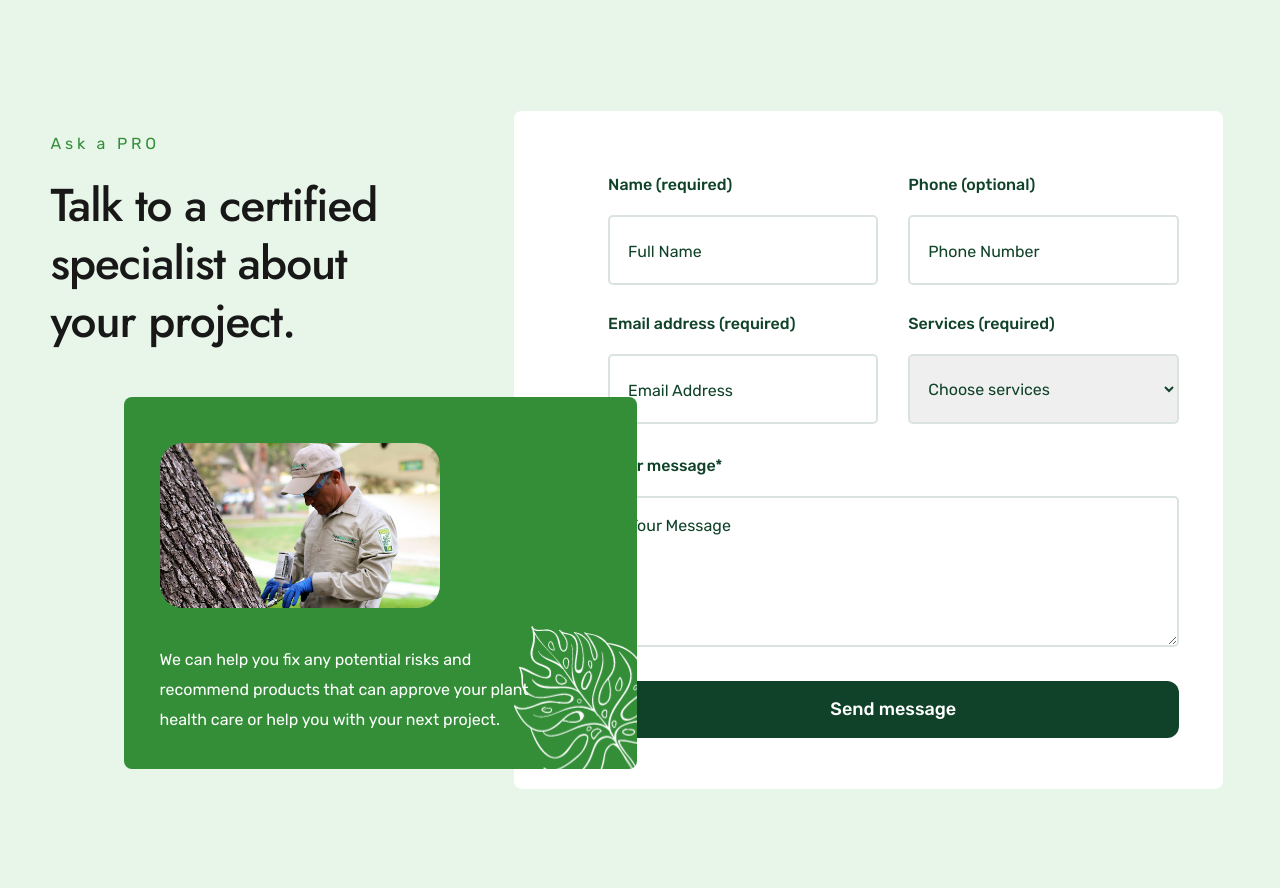
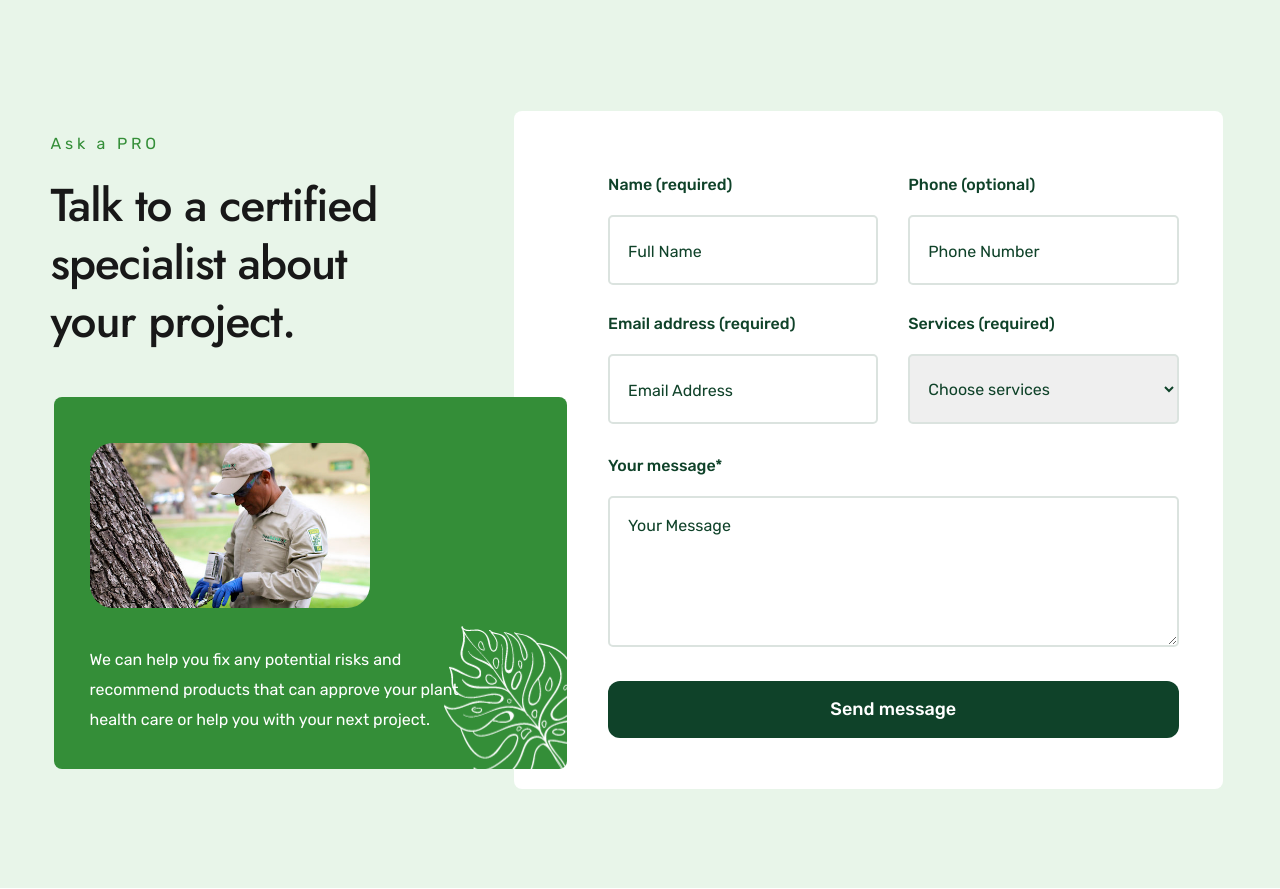
Before and after one commit to mcardy-ux/treeadvisor, a PHP site: page / in a window 1280 px wide. Shown: the part 4984-5873 px from the top of the page. Run offline with PHP 8.4, Linux system fonts and the light colour scheme; some web fonts are replaced.

Commit message:
Se ajusto el responsive en macbook air

```diff
--- a/stylesheet/responsive.css
+++ b/stylesheet/responsive.css
@@ -14,7 +14,7 @@
   }
 
   .nav-wrap {
-    margin-left: -30%;
+    margin-left: -6%;
   }
 
   #header .site-header-right .button {
@@ -90,7 +90,7 @@
 
   .flat-contact .contact-address {
     bottom: 20px;
-    left: -314px;
+    left: -384px;
   }
 
   .footer .footer-contact-info .location {
```
